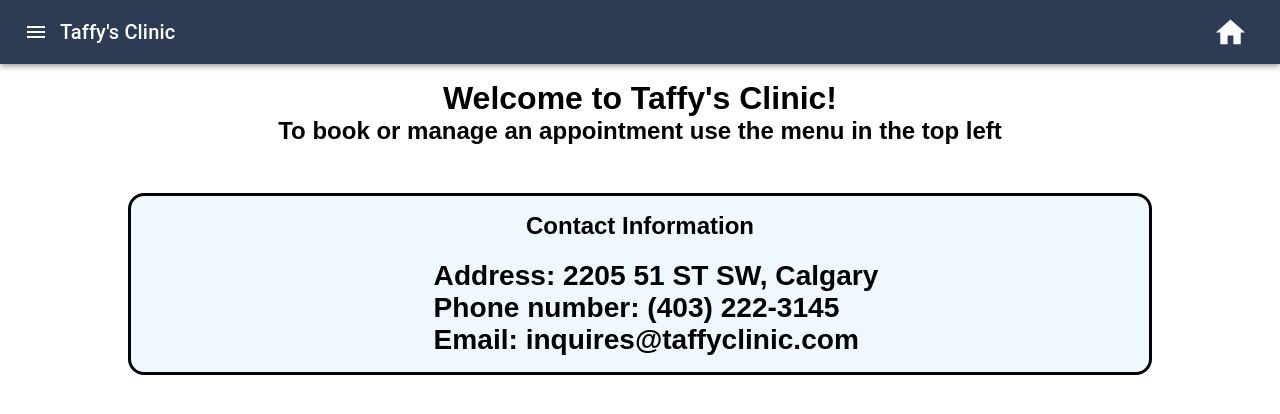
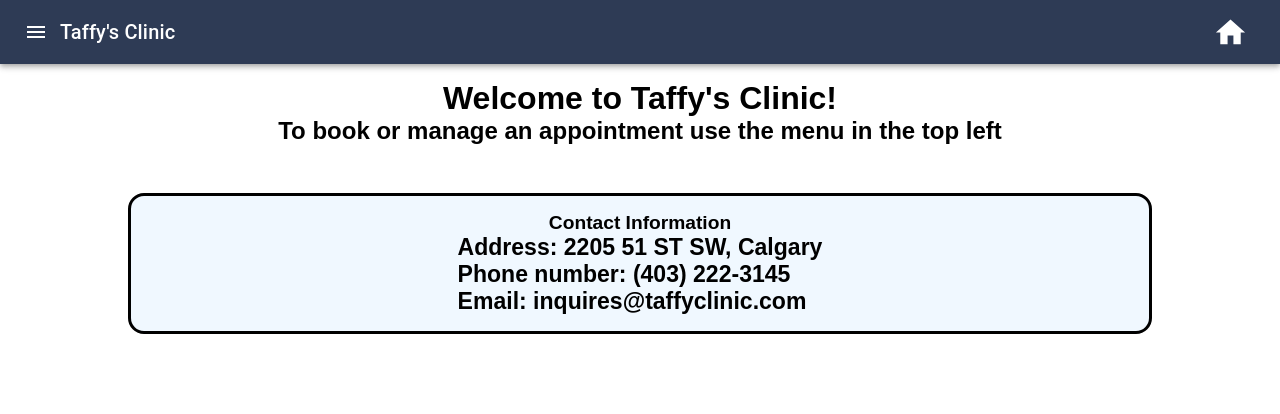
Before and after one commit to Muhammad-I-Hasan/Clinic-Booking-App, a React (Vite) app in the folder client/: page / in a window 1280 px wide. Shown: the top 414 px of the page. Built offline with nearby package versions, Linux system fonts and the light colour scheme.

Commit message:
edited home css

```diff
--- a/client/src/pages/Home.css
+++ b/client/src/pages/Home.css
@@ -27,6 +27,12 @@
 
   }
 
-  .info{
-    margin-top: 1em;
-  }
+.infobox1 * {
+  font-size: 1.2em;
+}
+
+.infoHome {
+  display: flex;
+  justify-content: center;
+  flex-direction: column;
+}
--- a/client/src/pages/Home.jsx
+++ b/client/src/pages/Home.jsx
@@ -14,7 +14,7 @@ const Home = () => {
 
       <div className="infobox1">
         <h2>Contact Information</h2>
-        <div className="info">
+        <div className="infoHome">
           <h3>Address: 2205 51 ST SW, Calgary</h3>
           <h3>Phone number: (403) 222-3145</h3>
           <h3>Email: inquires@taffyclinic.com</h3>
```
Also changed, not shown: 1 other file (tests, documents, lock files or other folders).
